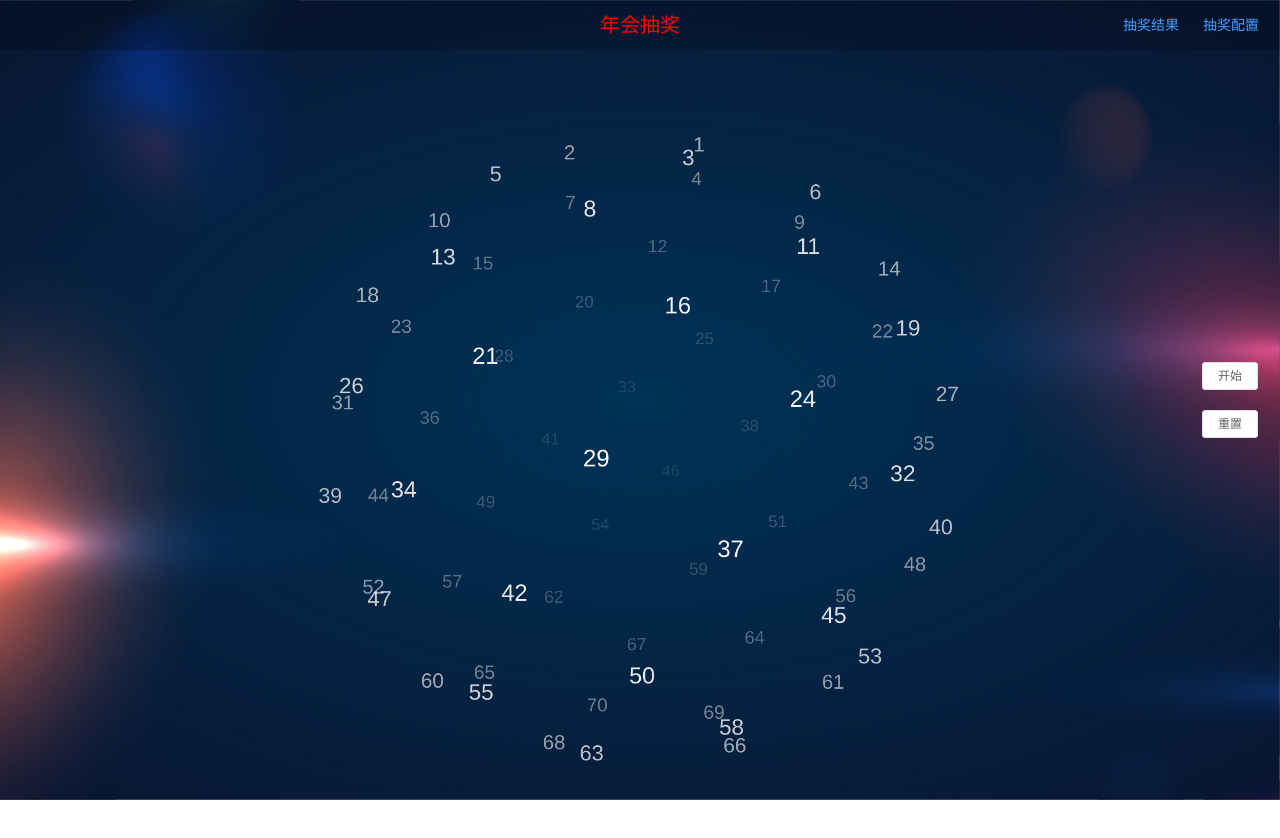
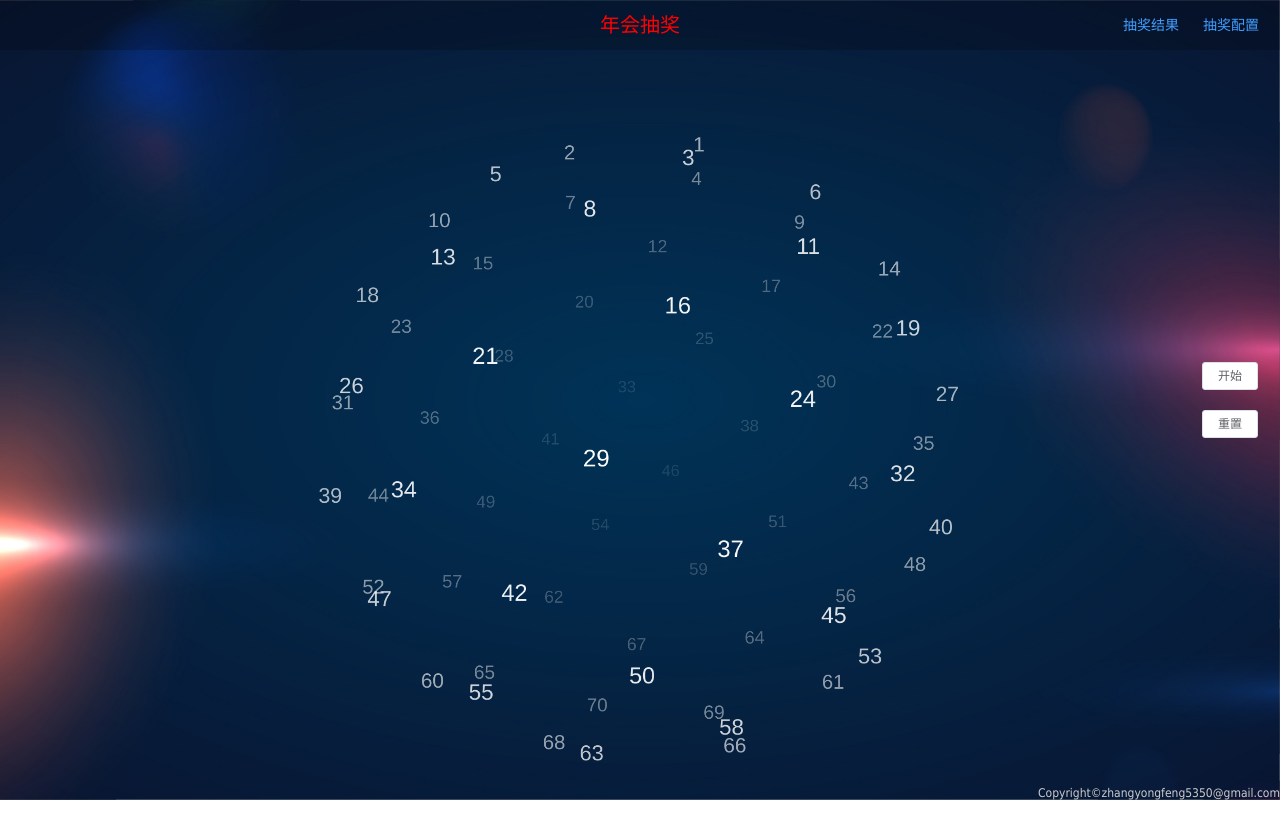
Before and after one commit to vitozyf/lucky-draw, a Vue app: page / in a window 1280 px wide. Shown: the top 838 px of the page. Built offline with nearby package versions, Linux system fonts and the light colour scheme.

Commit message:
copyright

```diff
--- a/package.json
+++ b/package.json
@@ -2,6 +2,7 @@
   "name": "luckydraw",
   "version": "0.1.0",
   "private": true,
+  "license": "MIT",
   "scripts": {
     "dev": "vue-cli-service serve",
     "serve": "vue-cli-service serve",
--- a/src/App.vue
+++ b/src/App.vue
@@ -34,6 +34,10 @@
     <LotteryConfig :visible.sync="showConfig" @resetconfig="reloadTagCanvas" />
     <Tool @toggle="toggle" :running="running" />
     <Result :visible.sync="showResult"></Result>
+
+    <span class="copy-right">
+      Copyright©zhangyongfeng5350@gmail.com
+    </span>
   </div>
 </template>
 <script>
@@ -236,6 +240,13 @@ export default {
       }
     }
   }
+  .copy-right {
+    position: absolute;
+    right: 0;
+    bottom: 0;
+    color: #ccc;
+    font-size: 12px;
+  }
 }
 #main {
   height: 100%;
```
Also changed, not shown: 1 other file (tests, documents, lock files or other folders).
